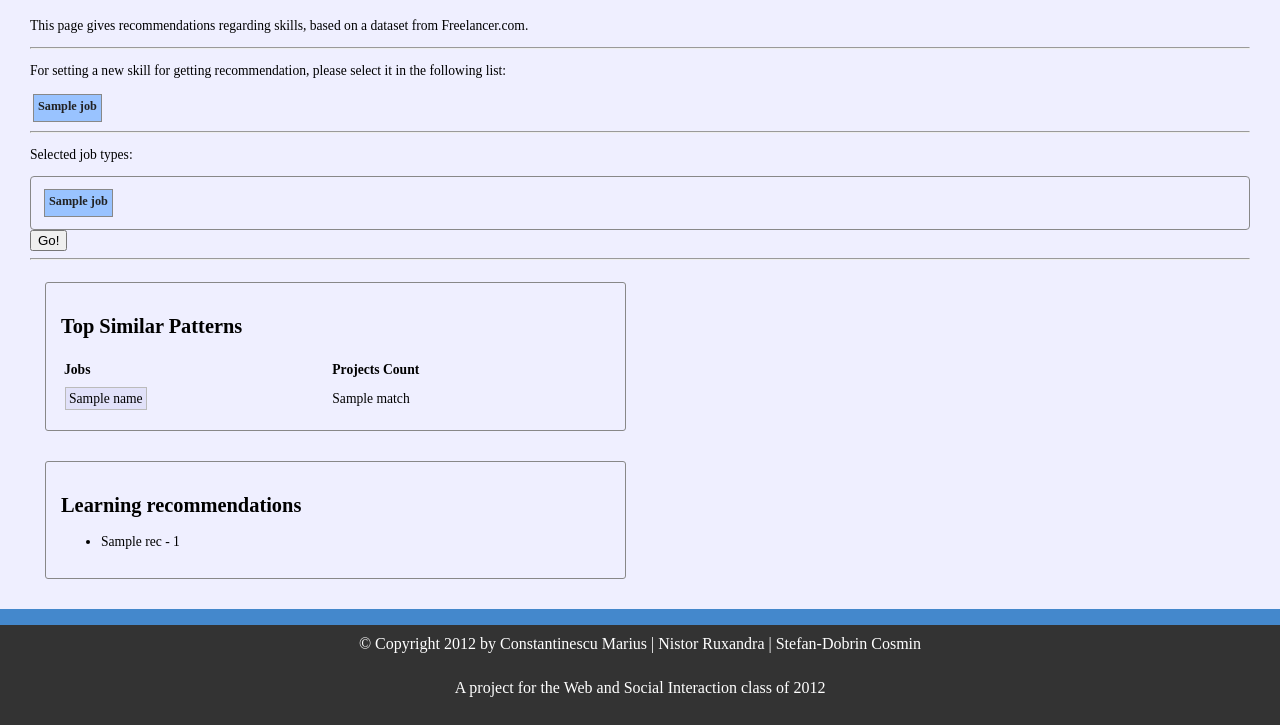
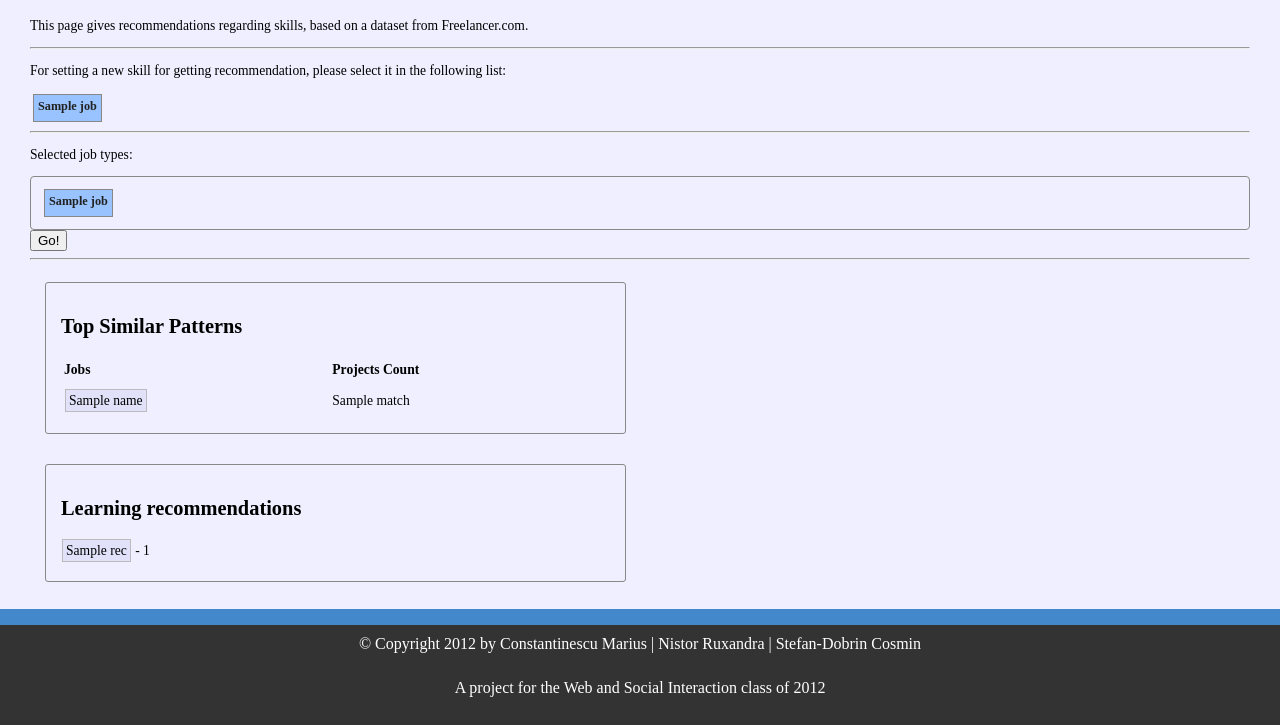
Before and after one commit to cosminstefanxp/freely-stats, a Python web app: template remote-code/templates/recommendations.html in a window 1280 px wide. Shown: the part 132-857 px from the top of the page. Run offline with Jinja, Linux system fonts and the light colour scheme; the template is opened without the code that fills it: most values are stand-ins (such as "Sample title", 1, 10 or a date in 2020); some libraries are stand-ins or nearby versions.

Commit message:
Small updates

```diff
--- a/remote-code/templates/recommendations.html
+++ b/remote-code/templates/recommendations.html
@@ -33,6 +33,7 @@
 		padding: 3px;
 		margin: 1px;
 		border: 1px solid #bbb;
+		line-height: 2.1em;
 	}
 </style>
 
@@ -86,11 +87,9 @@
 {% if recommendations != None %}
 <div id="recommendations" class="results-box">
 	<h2>Learning recommendations</h2>
-	<ul>
 	{% for rec in recommendations %}
-		<li>{{rec[1]}} - {{rec[0]}}</li>
+	<span class='match'>{{rec[1]}}</span> - {{rec[0]}}<br/>
 	{% endfor %}
-	</ul>
 </div>
 {% endif %}
 <div class="clear"></div>
```
Also changed, not shown: data/recommendations_patterns.csv (+2 -2 lines), 3 other files.
